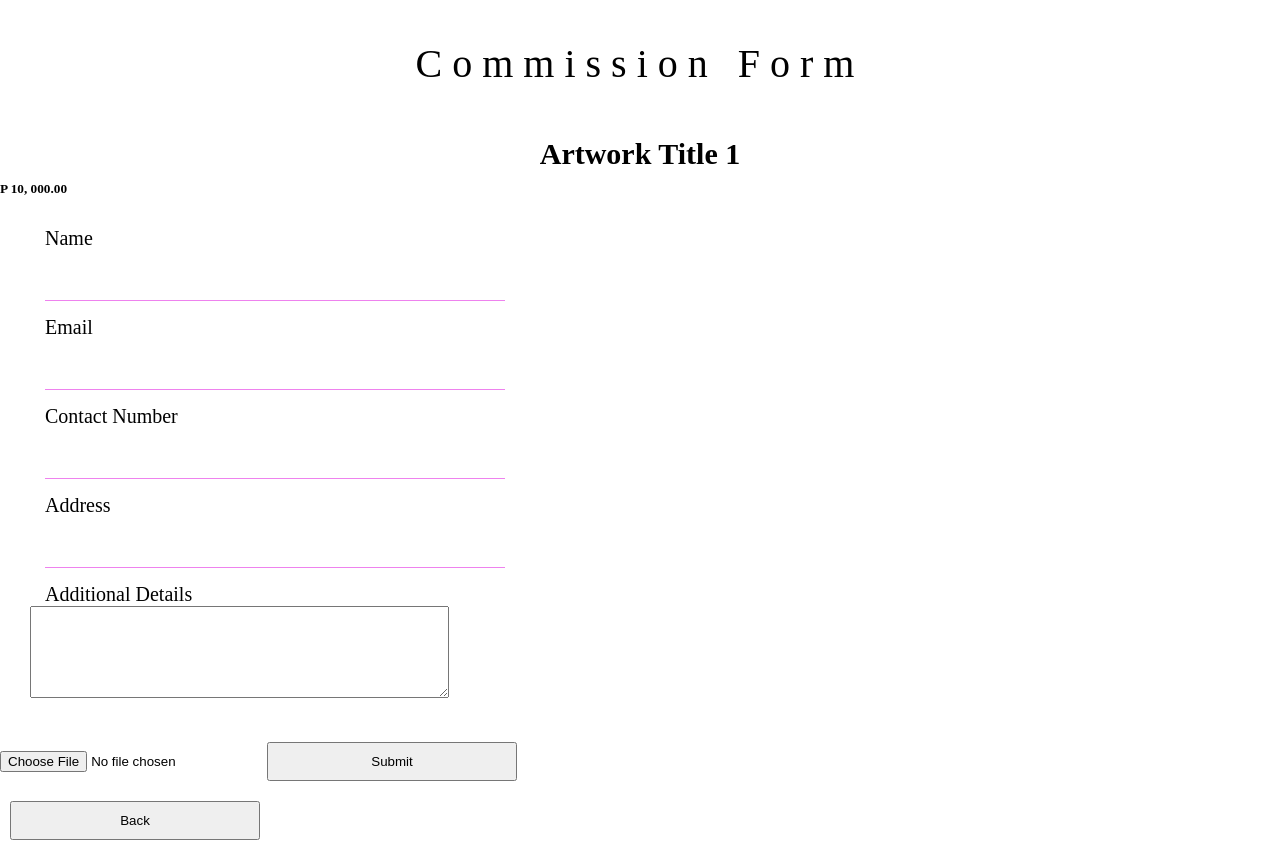
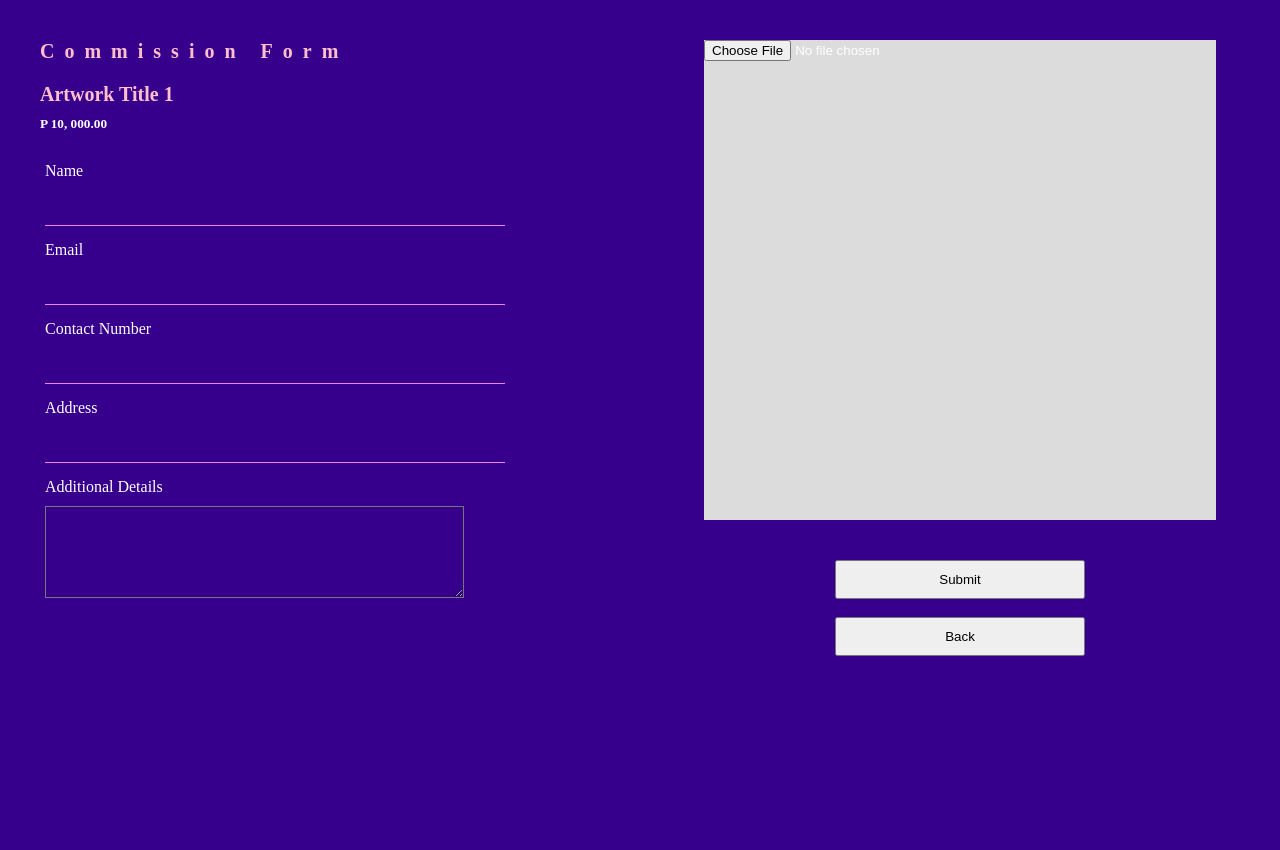
Before and after one commit to arpcadelina/ART-TOWN, a PHP site: page /html/form-commission.html in a window 1280 px wide. After the commit the page ends 656 px from the top, so only its background shows below. Run offline with PHP 8.4, Linux system fonts and the light colour scheme.

Commit message:
added styles to sign-in and commission form

```diff
--- a/styles/styles.css
+++ b/styles/styles.css
@@ -432,3 +432,193 @@
 
                     text-align: center;
                 }
+
+
+                    /* Page: Profile */
+
+                    /* Banner Section */
+
+                    .profile-info {
+
+                        width: 100%;
+                        height: 80vh;
+                        background-color:aliceblue;
+                    }
+
+                    .profile-display {
+
+                        height: 50vh;
+                        background-color:antiquewhite;
+                    }
+
+                    .profile-display, .information {
+
+                        float: left;
+                        width: 40%;
+                        margin: 60px;
+                    }
+
+                    h2.name {
+
+                        text-align: left;
+                    }
+
+                        /* Commission List */
+
+                        .commission-profile {
+
+                            width: 100%;
+                            height: 415vh;
+                            background-color: beige;
+                        }
+
+                            /* Art Commission */
+
+                            .profile-art-commission {
+
+                                width: 100%;
+                                height: 100vh;
+                            }
+
+                            .profile-art-commission-div {
+
+                                display: block;
+                                margin-top: 30px;
+                            }
+
+                            .profile-img {
+
+                                width: 90%;
+                                height: 40vh;
+                                display: block;
+                                margin: 20px auto;
+                            }
+
+                            .profile-art-card {
+
+                                width: 30%;
+                                height: 60vh;
+                                background-color: bisque;
+                                float: left;
+                                display: block;
+                                margin: auto 20px;
+                            }
+
+                            .profile-art-title, .profile-figcaption{
+
+                                font-size: 20px;
+                                margin: 10px;
+                            }
+
+
+
+
+                                /* Commission List Contents */
+
+                                .commission-profile-item {
+
+                                    width: 80%;
+                                    height: 25vh;
+                                    background-color: bisque;
+                                    margin: 10px auto;
+                                }
+
+                                .float-left {
+
+                                    float: left;
+                                    margin: 15px;
+                                }
+
+                                .float-right {
+
+                                    float: right;
+                                    margin: 15px;
+                                }
+
+                                .item-art-title {
+
+                                    margin-left: 15px;
+                                }
+
+    /* Form: Commission */
+
+    .form-commission {
+
+        color: white;
+    }
+
+    header.left, h2.left {
+
+        color: pink;
+    }
+
+    .form-commission-div, .form-upload-div {
+
+        width: 50%;
+        float: left;
+        height: 100vh;
+    }
+
+    .form-commission-div {
+
+        background-color: #36008D;
+    }
+
+    .form-upload-div {
+
+        background-color: #36008D;
+    }
+
+    input {
+
+        color: white;
+    }
+
+    .left {
+
+        text-align: left;
+        font-size: 20px;
+        font-weight: bold;
+    }
+
+    .form-margin-left {
+
+        margin-left: 40px;
+    }
+
+    .remove-padding {
+
+        padding-bottom: 10px;
+    }
+
+    .height {
+
+        height: 20px;
+        background-color: #36008D;
+    }
+
+    .lower-font {
+
+        font-size: 16px;
+    }
+
+    textarea {
+
+        margin: 10px 10px 10px 15px;
+        background-color: #36008D;
+    }
+
+    input[type=file] {
+
+        width: 80%;
+        height: 60vh;
+        background-color: gainsboro;
+        display: block;
+        margin: 40px auto;
+    }
+
+    .submit-btn, .back-btn {
+
+        display: block;
+        margin: 0 auto;
+    }
```
